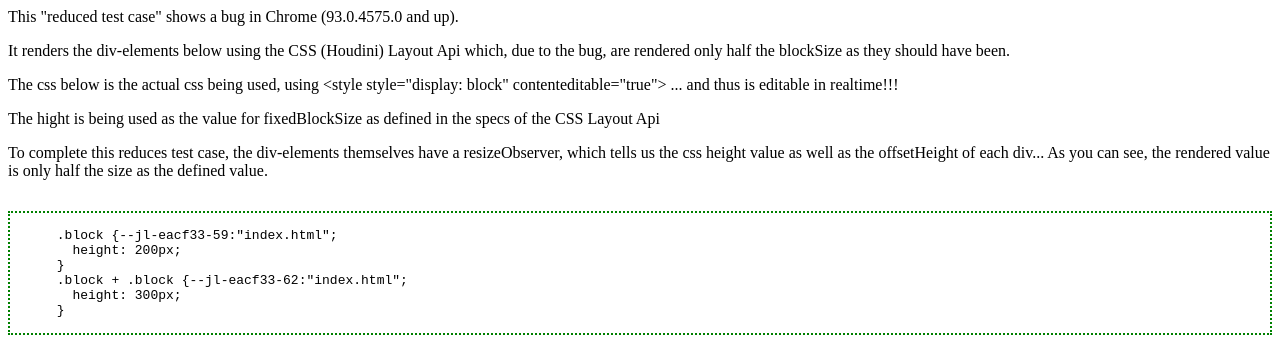
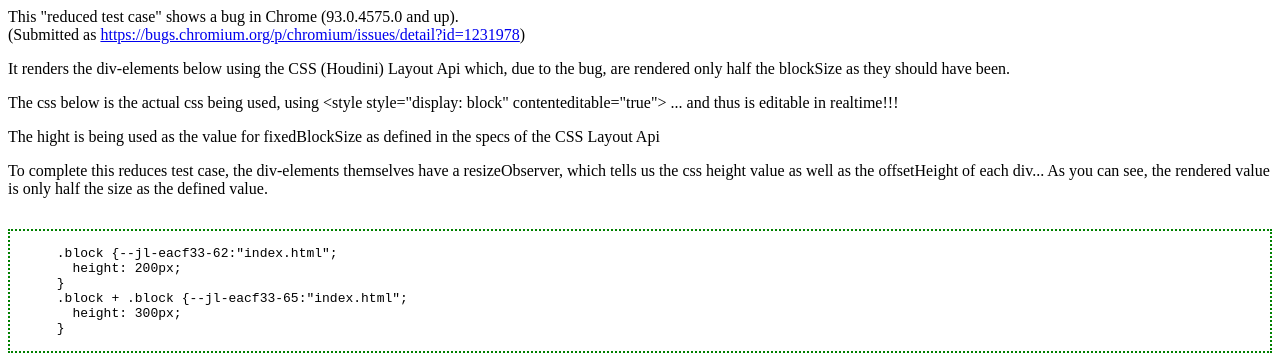
Before and after one commit to bhamblok/ChromeCSSLayoutApiIssueHalfBlockSize, a plain HTML site: page index.html in a window 1280 px wide. Shown: the top 357 px of the page. Drawn offline with Linux system fonts and the light colour scheme.

Commit message:
refere to chrome issue

```diff
--- a/index.html
+++ b/index.html
@@ -1,6 +1,6 @@
 <html>
 <head>
-<title>Houdini Layout API</title>
+<title>Issue1231978 - Reduced Test Case CSS Layout API - Bug</title>
 <style>
   @property --fixed-block-size {
     syntax: "<length>";
@@ -49,7 +49,10 @@ window.addEventListener('load', () => {
 </script>
 </head>
 <body>
-  <p>This "reduced test case" shows a bug in Chrome (93.0.4575.0 and up).</p>
+  <p>This "reduced test case" shows a bug in Chrome (93.0.4575.0 and up).
+    <br>
+    (Submitted as <a href="https://bugs.chromium.org/p/chromium/issues/detail?id=1231978">https://bugs.chromium.org/p/chromium/issues/detail?id=1231978</a>)
+  </p>
   <p>It renders the div-elements below using the CSS (Houdini) Layout Api which, due to the bug, are rendered only half the blockSize as they should have been.</p>
   <p>The css below is the actual css being used, using &lt;style style="display: block" contenteditable="true"&gt; ... and thus is editable in realtime!!!</p>
   <p>The hight is being used as the value for fixedBlockSize as defined in the specs of the CSS Layout Api</p>
```
Also changed, not shown: 1 other file.
